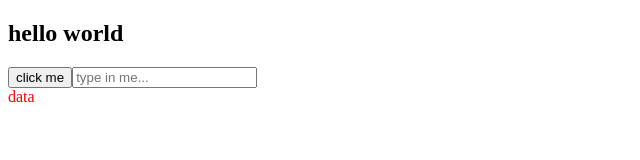
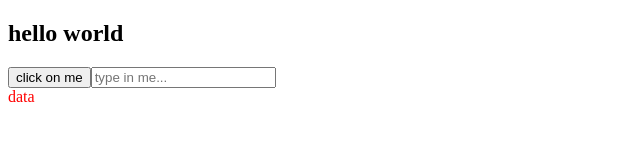
Before and after one commit to muwa37/react-testing-sample, a React (Create React App) app: page / in a window 1280 px wide. Shown: the top 160 px of the page, without its empty margins (0-640 px from the left). Built offline with nearby package versions, Linux system fonts and the light colour scheme.

Commit message:
modified btn

```diff
--- a/src/App.js
+++ b/src/App.js
@@ -17,7 +17,7 @@ function App() {
       {toggle && <div data-testid='toggle-elem'>toggle</div>}
       <h2>hello world</h2>
       <button data-testid='toggle-btn' onClick={onToggle}>
-        click me
+        click on me
       </button>
       <input type='text' placeholder='type in me...' />
       {data && <div style={{ color: 'red' }}>data</div>}
```
Also changed, not shown: 1 other file (tests, documents, lock files or other folders).
